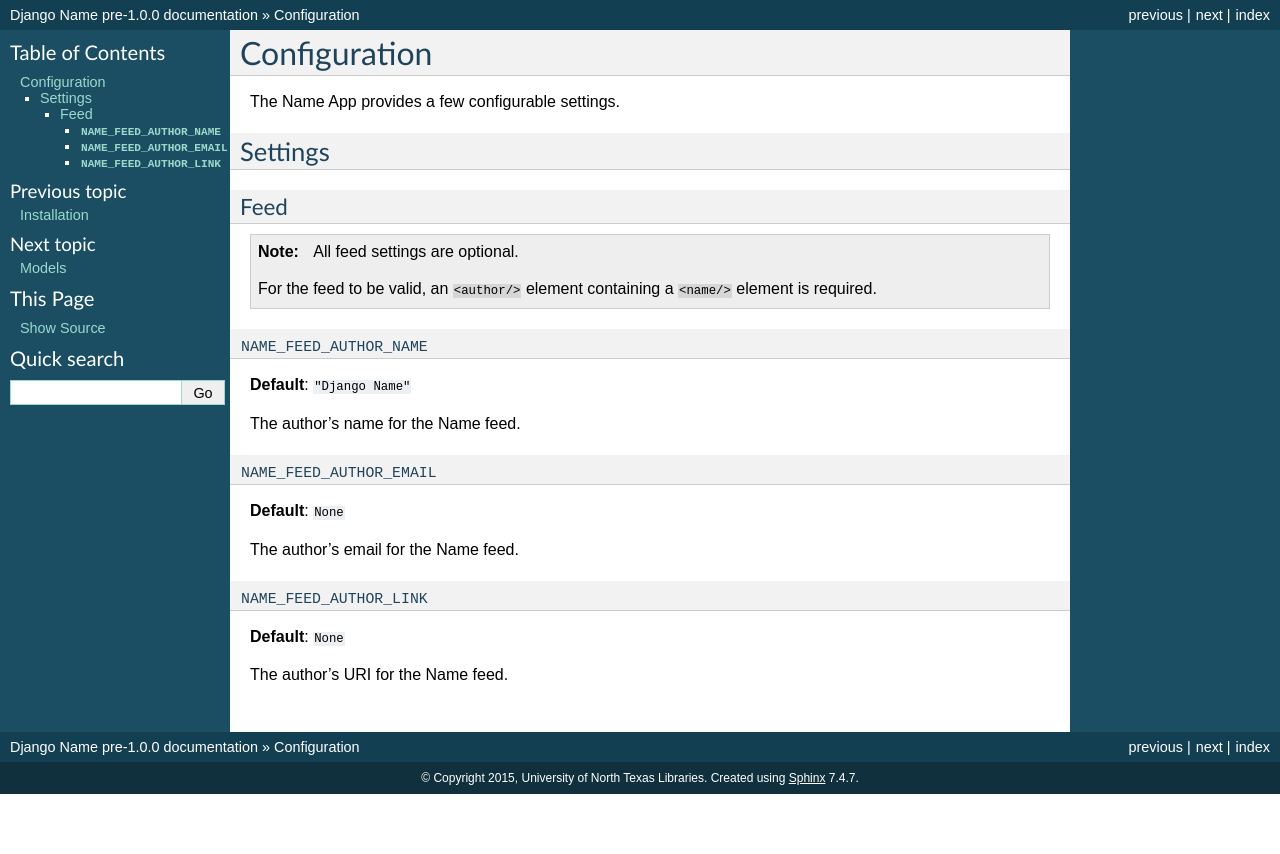
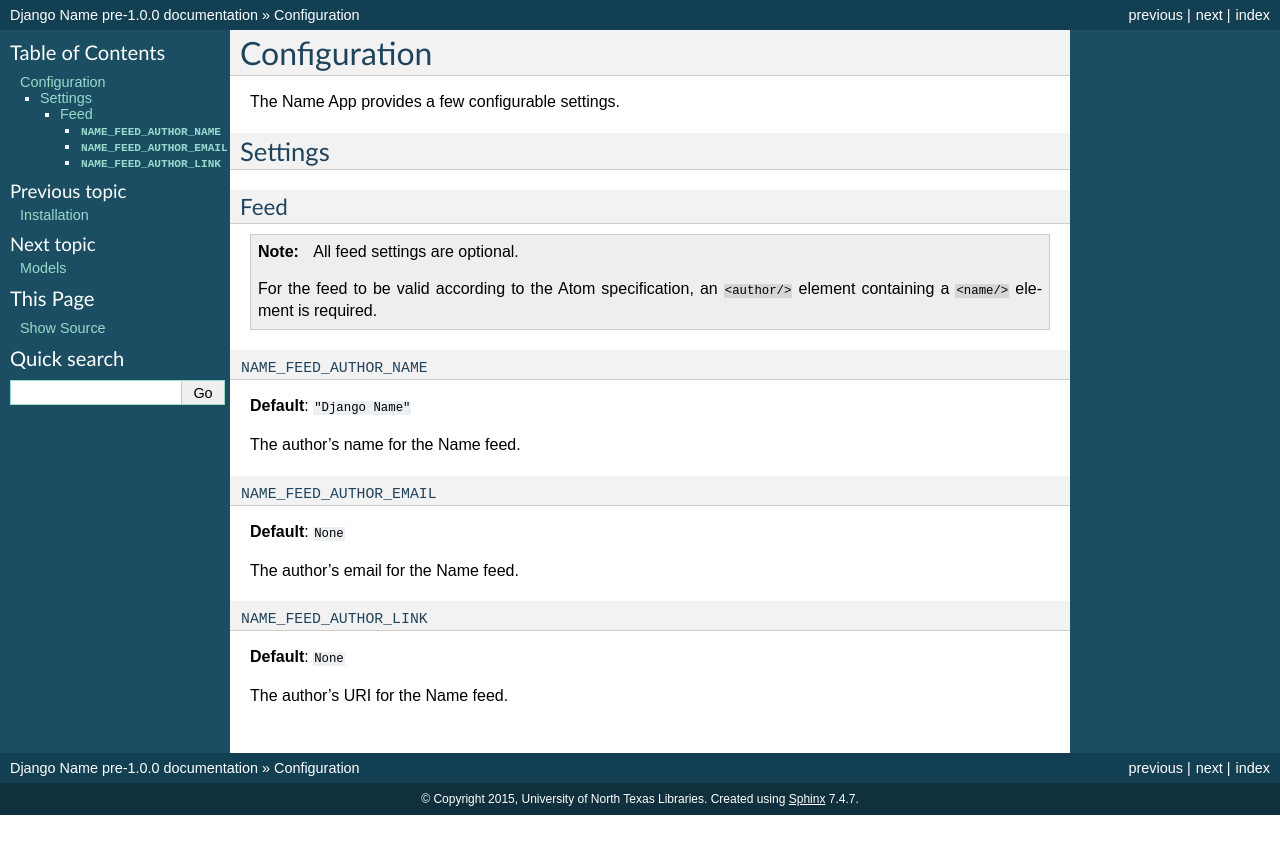
Before and after one commit to unt-libraries/django-name, a Sphinx documentation site: the page built from docs/configuration.rst, in a window 1280 px wide. Shown: the top 854 px of the page. Built offline with Sphinx 7.4.7, drawn with Linux system fonts in a browser that asks for light colours.

Commit message:
Add more information about the validity of the feed to the note. [ci skip]

```diff
--- a/docs/configuration.rst
+++ b/docs/configuration.rst
@@ -12,7 +12,7 @@
 
 .. note:: All feed settings are optional.
 
-    For the feed to be valid, an ``<author/>`` element containing a ``<name/>`` element is required.
+    For the feed to be valid according to the Atom specification, an ``<author/>`` element containing a ``<name/>`` element is required.
 
 ``NAME_FEED_AUTHOR_NAME``
 .........................
```
